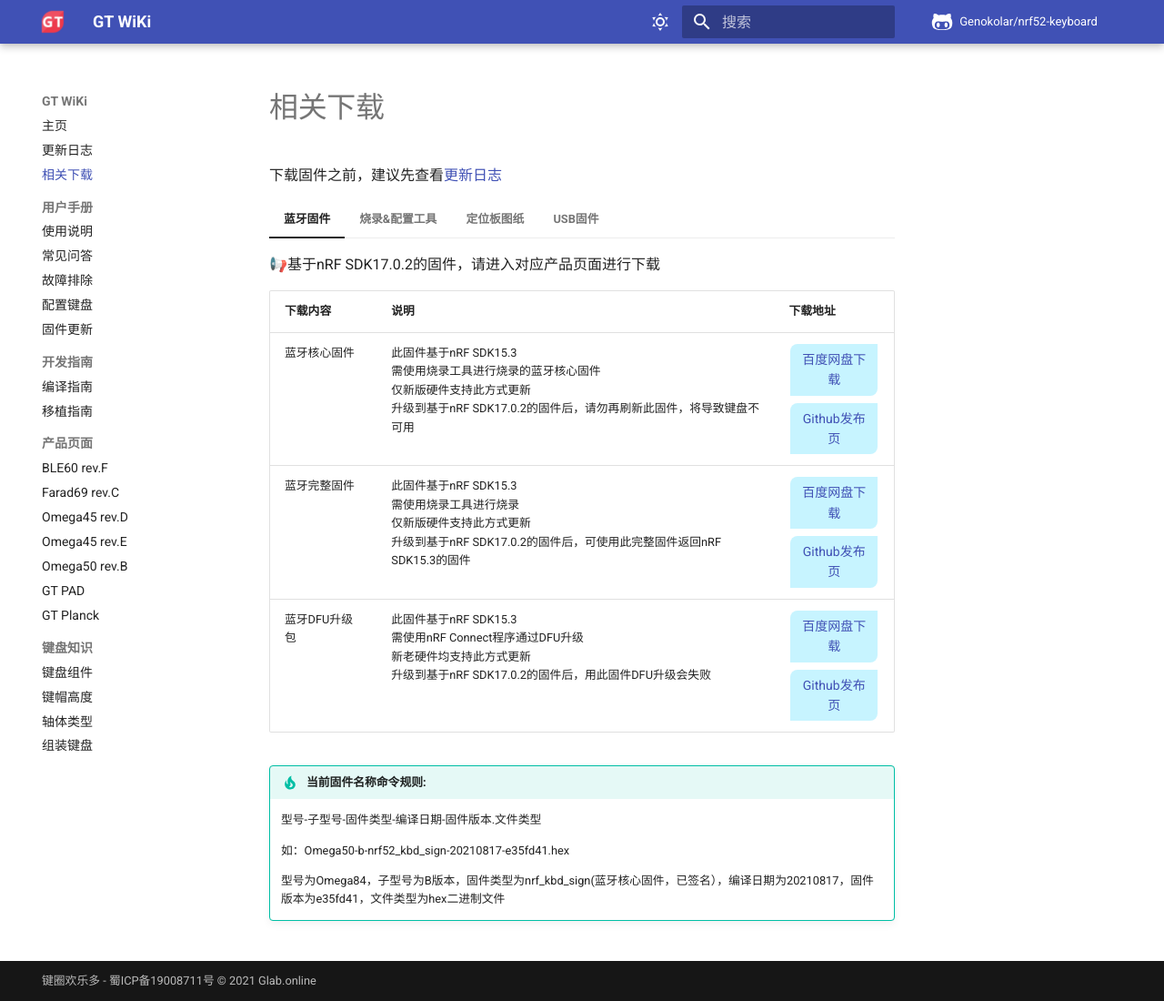
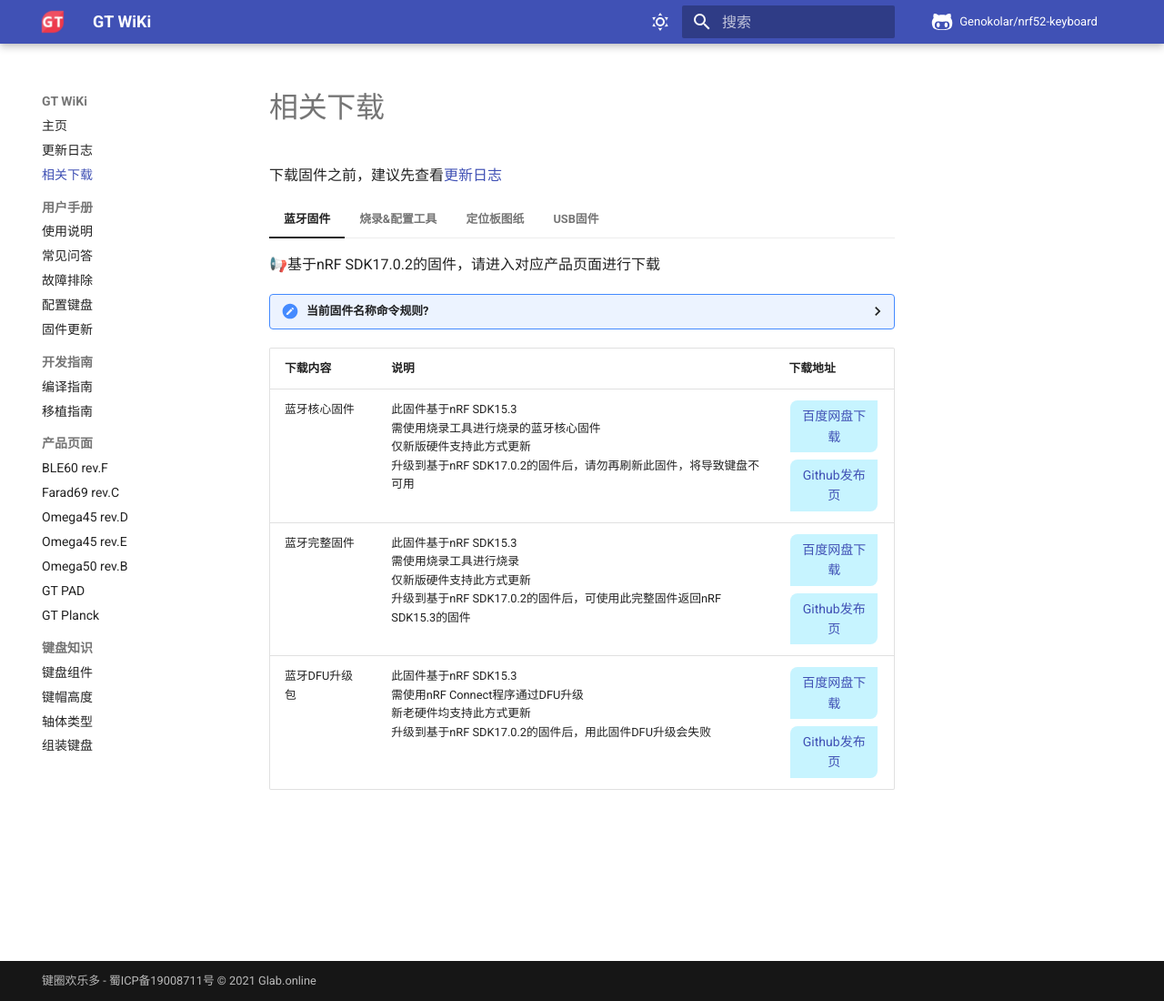
Before and after one commit to genokolar/genokolar.github.io, an MkDocs documentation site: the page built from docs/down/download.md, in a window 1280 px wide and 1100 px high. Shown: the whole window at 91% size. Built offline with MkDocs 1.6.1 and Material for MkDocs 9.7.7, drawn with Linux system fonts in a browser that asks for light colours; comment, search, counter and statistics services are not loaded; part of the change alters nothing that is shown.

Commit message:
Update download.md

```diff
--- a/docs/down/download.md
+++ b/docs/down/download.md
@@ -6,14 +6,7 @@
 === "蓝牙固件"
 
     📢基于nRF SDK17.0.2的固件，请进入对应产品页面进行下载
-
-    | 下载内容       | 说明          | 下载地址 |
-    | ------------|  ------------| ------------ |
-    | 蓝牙核心固件 | 此固件基于nRF SDK15.3<br>需使用烧录工具进行烧录的蓝牙核心固件<br>仅新版硬件支持此方式更新<br>升级到基于nRF SDK17.0.2的固件后，请勿再刷新此固件，将导致键盘不可用 | <a href="https://eyun.baidu.com/s/3bpVmTzx" class="button2">百度网盘下载</a> </br> <a href="https://github.com/genokolar/nrf52-keyboard/releases" class="button2">Github发布页</a> |
-    | 蓝牙完整固件 | 此固件基于nRF SDK15.3<br>需使用烧录工具进行烧录<br>仅新版硬件支持此方式更新<br>升级到基于nRF SDK17.0.2的固件后，可使用此完整固件返回nRF SDK15.3的固件 | <a href="https://eyun.baidu.com/s/3ghoXQDX" class="button2">百度网盘下载</a> </br> <a href="https://github.com/genokolar/nrf52-keyboard/releases" class="button2">Github发布页</a> |
-    | 蓝牙DFU升级包 | 此固件基于nRF SDK15.3<br>需使用nRF Connect程序通过DFU升级<br>新老硬件均支持此方式更新<br>升级到基于nRF SDK17.0.2的固件后，用此固件DFU升级会失败|<a href="https://eyun.baidu.com/s/3jJpXwG2" class="button2">百度网盘下载</a> </br> <a href="https://github.com/genokolar/nrf52-keyboard/releases" class="button2">Github发布页</a>|
-
-    !!! tip "当前固件名称命令规则:"
+    ??? faq "当前固件名称命令规则?"
 
         型号-子型号-固件类型-编译日期-固件版本.文件类型
 
@@ -21,6 +14,11 @@
 
         型号为Omega84，子型号为B版本，固件类型为nrf_kbd_sign(蓝牙核心固件，已签名），编译日期为20210817，固件版本为e35fd41，文件类型为hex二进制文件
 
+    | 下载内容       | 说明          | 下载地址 |
+    | ------------|  ------------| ------------ |
+    | 蓝牙核心固件 | 此固件基于nRF SDK15.3<br>需使用烧录工具进行烧录的蓝牙核心固件<br>仅新版硬件支持此方式更新<br>升级到基于nRF SDK17.0.2的固件后，请勿再刷新此固件，将导致键盘不可用 | <a href="https://eyun.baidu.com/s/3bpVmTzx" class="button2">百度网盘下载</a> </br> <a href="https://github.com/genokolar/nrf52-keyboard/releases" class="button2">Github发布页</a> |
+    | 蓝牙完整固件 | 此固件基于nRF SDK15.3<br>需使用烧录工具进行烧录<br>仅新版硬件支持此方式更新<br>升级到基于nRF SDK17.0.2的固件后，可使用此完整固件返回nRF SDK15.3的固件 | <a href="https://eyun.baidu.com/s/3ghoXQDX" class="button2">百度网盘下载</a> </br> <a href="https://github.com/genokolar/nrf52-keyboard/releases" class="button2">Github发布页</a> |
+    | 蓝牙DFU升级包 | 此固件基于nRF SDK15.3<br>需使用nRF Connect程序通过DFU升级<br>新老硬件均支持此方式更新<br>升级到基于nRF SDK17.0.2的固件后，用此固件DFU升级会失败|<a href="https://eyun.baidu.com/s/3jJpXwG2" class="button2">百度网盘下载</a> </br> <a href="https://github.com/genokolar/nrf52-keyboard/releases" class="button2">Github发布页</a>|
 
 === "烧录&配置工具"
 
```
